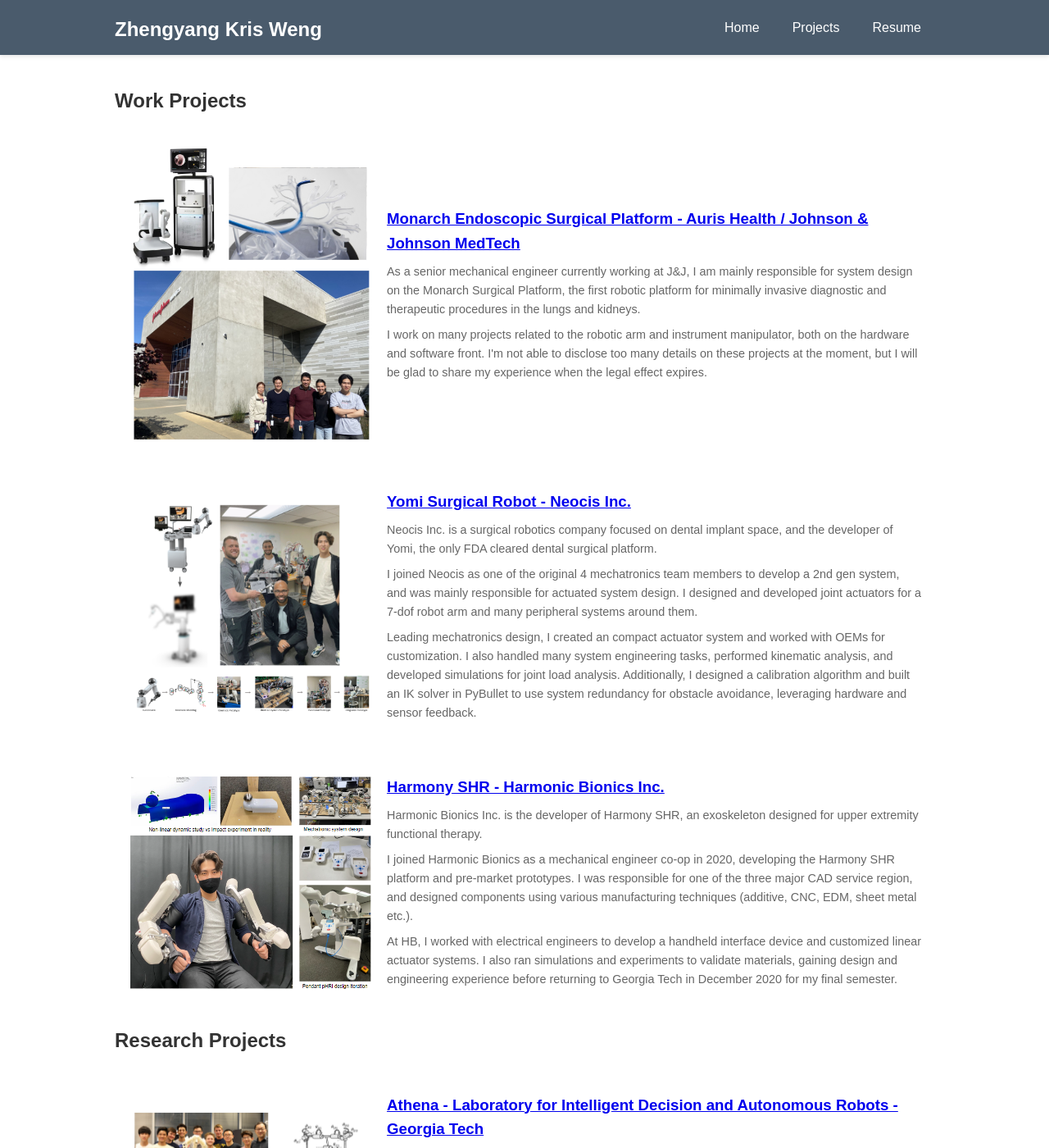
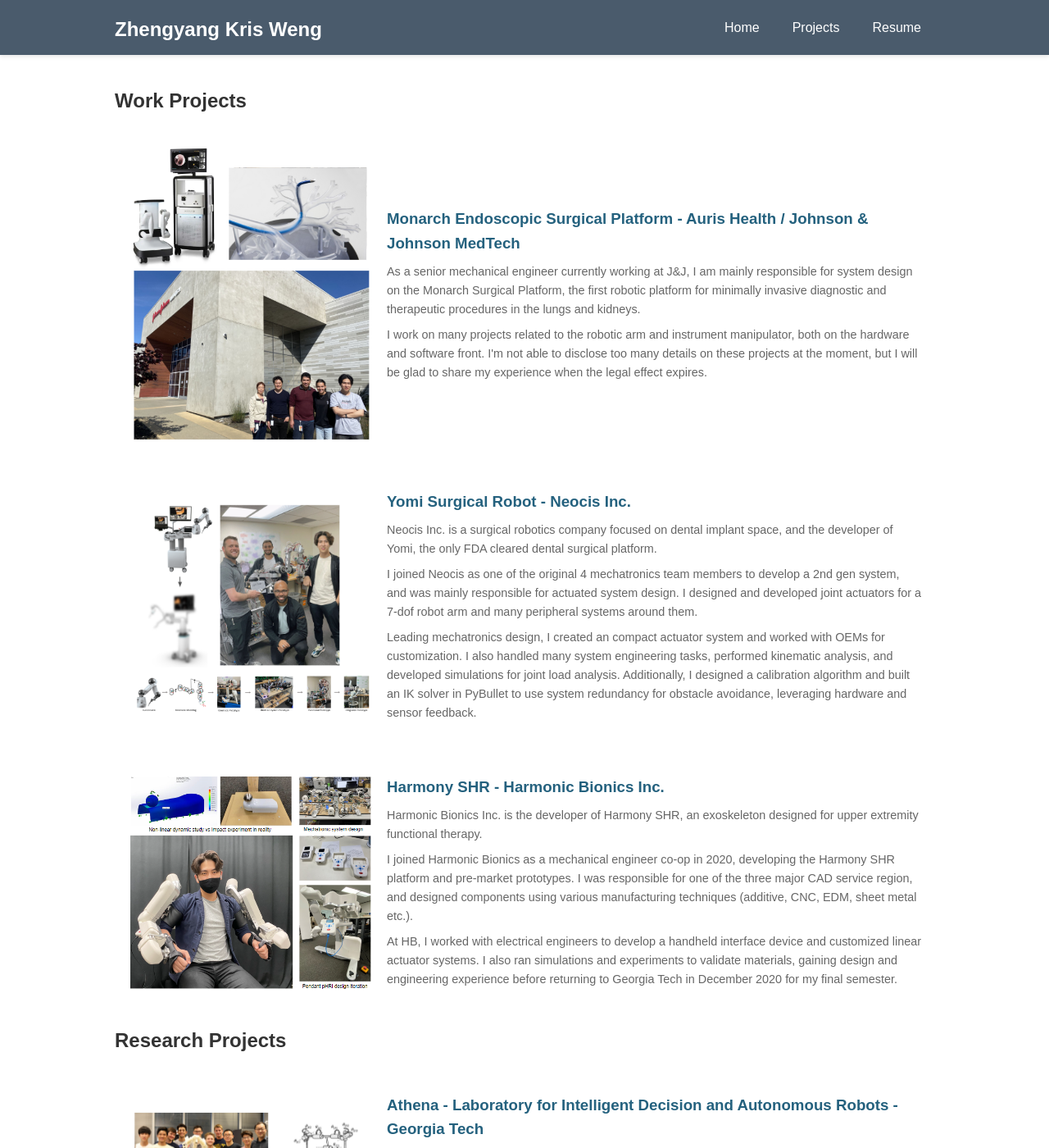
Before and after one commit to wengmister/wengmister.github.io, a Jekyll site: the page built from index.html, in a window 1280 px wide and 1400 px high, scrolled down 556 px. Shown: the whole window at 82% size. Built offline with Jekyll 4.4.1, drawn with Linux system fonts in a browser that asks for light colours.

Commit message:
Updating project title style

```diff
--- a/_includes/modal.html
+++ b/_includes/modal.html
@@ -55,7 +55,7 @@
                 'Robot Calibration',
                 'System Integration'
             ],
-            description: `
+            overview: `
                 <p>At Neocis, I was instrumental in developing the second generation of the Yomi surgical system, the only FDA-cleared robotic device for dental implant surgery. My contributions included:</p>
                 <ul>
                     <li>Design and development of joint actuators for a 7-DOF robotic arm</li>
@@ -85,7 +85,7 @@
                 'Patient Data Collection',
                 'Natural Movement Patterns'
             ],
-            description: `
+            overview: `
                 <p>During my time at Harmonic Bionics, I contributed to the development of the Harmony SHR, an advanced upper extremity rehabilitation robot. My responsibilities included:</p>
                 <ul>
                     <li>Design of major mechanical components using various manufacturing techniques</li>
@@ -115,7 +115,7 @@
                 'Topology Optimization',
                 'Team Leadership'
             ],
-            description: `
+            overview: `
                 <p>As team lead for the Athena project at Georgia Tech's LIDAR Lab, I managed the development of a complex biomimetic upper body robot:</p>
                 <ul>
                     <li>Led a team of 12 undergraduate students in system design and integration</li>
@@ -145,7 +145,7 @@
                 'Performance Analysis',
                 'User Testing'
             ],
-            description: `
+            overview: `
                 <p>Working in the EPIC Lab at Georgia Tech, I contributed to the development of an assistive hip exoskeleton designed to reduce the metabolic cost of walking:</p>
                 <ul>
                     <li>Design and fabrication of series elastic actuator housings and components</li>
--- a/_sass/main.scss
+++ b/_sass/main.scss
@@ -268,6 +268,11 @@
     transform: translateY(-5px);
 }
 
+.project-title h3 a {
+    color: #24617e;
+    text-decoration: none; /* Remove underline */
+}
+
 .project-content {
     display: flex;
     align-items: center;
--- a/index.html
+++ b/index.html
@@ -45,7 +45,7 @@
     </div>
 </section>
 
-
+<!-- PROJECTS -->
 <section id="company-projects">
     <h2>Work Projects</h2>
     <ul class="project-list">
@@ -54,9 +54,11 @@
             <div class="project-content">
                 <img src="assets/images/project_images/Auris1.png" alt="Working at J&J">
                 <div class="project-details">
+                    <div class="project-title">
                         <h3>
                             <a href="https://www.jnjmedtech.com/en-US/product-family/monarch" target="_blank">Monarch Endoscopic Surgical Platform - Auris Health / Johnson & Johnson MedTech</a>
                         </h3>
+                    </div>
                     <p>As a senior mechanical engineer currently working at J&J, I am mainly responsible for system design on the Monarch Surgical Platform, the first robotic platform for minimally invasive diagnostic and therapeutic procedures in the lungs and kidneys.</p>
                     <p>I work on many projects related to the robotic arm and instrument manipulator, both on the hardware and software front. I'm not able to disclose too many details on these projects at the moment, but I will be glad to share my experience when the legal effect expires.</p>
                 </div>
@@ -69,9 +71,11 @@
             <div class="project-content">
                 <img src="assets/images/project_images/Neocis1.png" alt="Working at Neocis">
                 <div class="project-details">
+                    <div class="project-title">
                         <h3>
                             <a href="https://www.neocis.com/" target="_blank">Yomi Surgical Robot - Neocis Inc.</a>
                         </h3>
+                    </div>
                     <p>Neocis Inc. is a surgical robotics company focused on dental implant space, and the developer of Yomi, the only FDA cleared dental surgical platform.</p>
                     <p>I joined Neocis as one of the original 4 mechatronics team members to develop a 2nd gen system, and was mainly responsible for actuated system design. I designed and developed joint actuators for a 7-dof robot arm and many peripheral systems around them.</p>
                     <p>Leading mechatronics design, I created an compact actuator system and worked with OEMs for customization. I also handled many system engineering tasks, performed kinematic analysis, and developed simulations for joint load analysis. Additionally, I designed a calibration algorithm and built an IK solver in PyBullet to use system redundancy for obstacle avoidance, leveraging hardware and sensor feedback. </p>
@@ -84,9 +88,11 @@
             <div class="project-content">
                 <img src="assets/images/project_images/HB1.png" alt="Working at Harmonic Bionics">
                 <div class="project-details">
+                    <div class="project-title">
                         <h3>
                             <a href="https://harmonicbionics.com/" target="_blank">Harmony SHR - Harmonic Bionics Inc.</a>
                         </h3>
+                    </div>
                     <p>Harmonic Bionics Inc. is the developer of Harmony SHR, an exoskeleton designed for upper extremity functional therapy.</p>
                     <p>I joined Harmonic Bionics as a mechanical engineer co-op in 2020, developing the Harmony SHR platform and pre-market prototypes. I was responsible for one of the three major CAD service region, and designed components using various manufacturing techniques (additive, CNC, EDM, sheet metal etc.).</p>
                     <p>At HB, I worked with electrical engineers to develop a handheld interface device and customized linear actuator systems. I also ran simulations and experiments to validate materials, gaining design and engineering experience before returning to Georgia Tech in December 2020 for my final semester.</p>
@@ -105,9 +111,11 @@
             <div class="project-content">
                 <img src="assets/images/project_images/LIDAR1.png" alt="Research at LIDAR Lab">
                 <div class="project-details">
+                    <div class="project-title">
                         <h3>
                             <a href="https://lab-idar.gatech.edu/" target="_blank">Athena - Laboratory for Intelligent Decision and Autonomous Robots - Georgia Tech</a>
                         </h3>
+                    </div>
                     <p>The Laboratory for Intelligent Decision and Autonomous Robots (LIDAR Lab) led by Prof. Ye Zhao at GaTech focuses research on robotic system and interactions.</p>
                     <p>While in LIDAR, I led a sub-team of 12 undergraduate students and worked on designing and integrating a biomimetic upper body robot, Athena.</p>
                     <p>My team focused on designing and characterizing mechatronics systems. Emulating human muscle architecture, we used linear actuators to command 28 degrees of freedom on the system. I also managed CAD repositories and optimized the structure using topology optimization for maximum weight reduction while maintaining system stiffness.</p>
@@ -121,9 +129,11 @@
             <div class="project-content">
                 <img src="assets/images/project_images/EPIC1.png" alt="Research at EPIC Lab">
                 <div class="project-details">
+                    <div class="project-title">
                         <h3>
                             <a href="https://www.epic.gatech.edu/" target="_blank">Assistive Hip Exoskeleton - Exoskeleton and Prosthetics Intelligent Control Lab - Georgia Tech</a>
                         </h3>
+                    </div>
                     <p>The Exoskeleton and Prosthetic Intelligent Controls (EPIC) Lab at Georgia Tech, led by Professor Aaron Young, is devoted to the design and improvement of powered orthotic and prosthetic control systems.</p>
                     <p>While in EPIC, I worked on the Assistive Hip Exoskeleton project as an undergraduate RA. I designed and machined the housings and most major components on the series elastic actuators of the hip exo. </p>
                     <p>With the rest of the team, we developed experiments to characterize the performance of the system by collecting user’s metabolic cost of walking under different system settings. I was also responsible for system setup and data collection.</p>
@@ -141,9 +151,11 @@
             <div class="project-content">
                 <img src="assets/images/project_images/hackathon_pen_s.gif" alt="MSR Hackathon">
                 <div class="project-details">
+                    <div class="project-title">
                         <h3>
                             <a href="https://www.mccormick.northwestern.edu/robotics/" target="_blank">Grab-A-Pen Challenge - Northwestern MS Robotics</a>
                         </h3>
+                    </div>
                     <p>Grab-A-Pen is the final challenge in the MSR program orientation hackathon. </p>
                     <p>In this challenge, I opitcally calibrated and registered a Trosen Robotics PincherX100 robot arm using an RGBD camera. The arm was then tasked to locate and grasp a pen and pass it along to other robot arms (video courtesy of <a href="https://absrat.com/">Zhengxiao Han</a>).</p>
                 </div>
@@ -154,9 +166,11 @@
             <div class="project-content">
                 <img src="assets/images/project_images/mobile_manipulation.gif" alt="Mobile Manipulation">
                 <div class="project-details">
+                    <div class="project-title">
                         <h3>
                             <a href="https://www.mccormick.northwestern.edu/robotics/" target="_blank">Mobile Manipulation - Northwestern MS Robotics</a>
                         </h3>
+                    </div>
                     <p>Mobile Manipulation is the final project for ME449 Robot Manipulation. </p>
                     <p>For this project, I integrated the concepts of robotic manipulation, forward kinematics, mobile odometry and linear control, and created a simulation of a kuka youBot picking a box up and placing it down in another location with CoppeliaSim.</p>
                 </div>
```
Also changed, not shown: other parts of _includes/modal.html (+1 -1 lines). Lines whose indentation alone changed are shown as unchanged.
